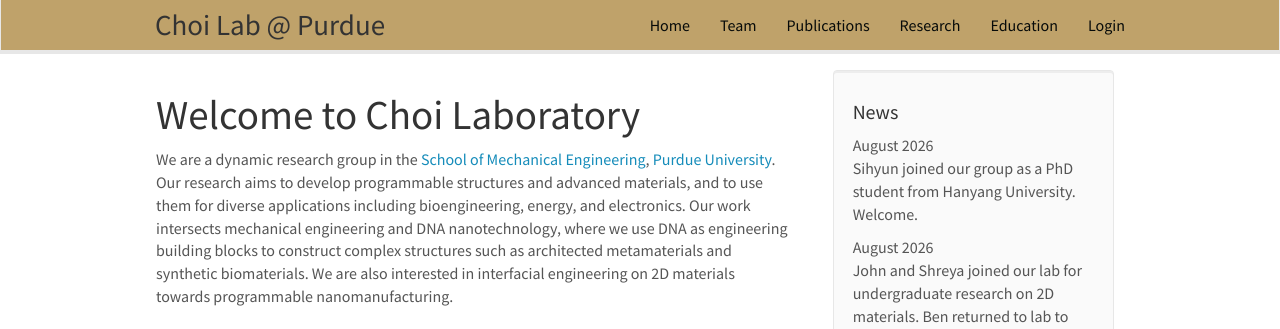
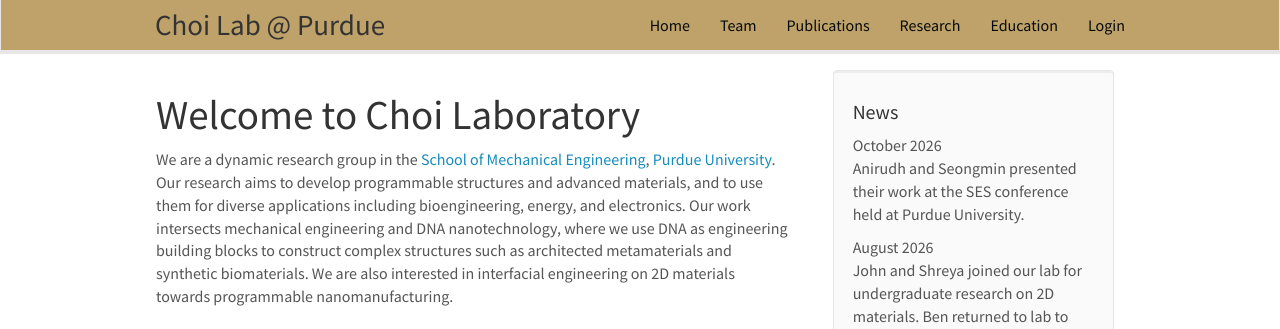
Before and after one commit to choidnalab/choidnalab.github.io, a Jekyll site: the page built from _pages/home.md, in a window 1280 px wide and 1301 px high. Shown: the top 329 px of the window. Built offline with Jekyll 4.4.1, drawn with Linux system fonts in a browser that asks for light colours; nearby versions of some CDN libraries.

Commit message:
Update news entry for Anirudh and Seongmin's presentation

```diff
--- a/_data/news.yml
+++ b/_data/news.yml
@@ -1,6 +1,6 @@
 
-- date: August 2026
-  headline: Sihyun joined our group as a PhD student from Hanyang University. Welcome.
+- date: October 2026
+  headline: Anirudh and Seongmin presented their work at the SES conference held at Purdue University.
 
 - date: August 2026
   headline: John and Shreya joined our lab for undergraduate research on 2D materials. Ben returned to lab to continue his work on DNA origami.
```
